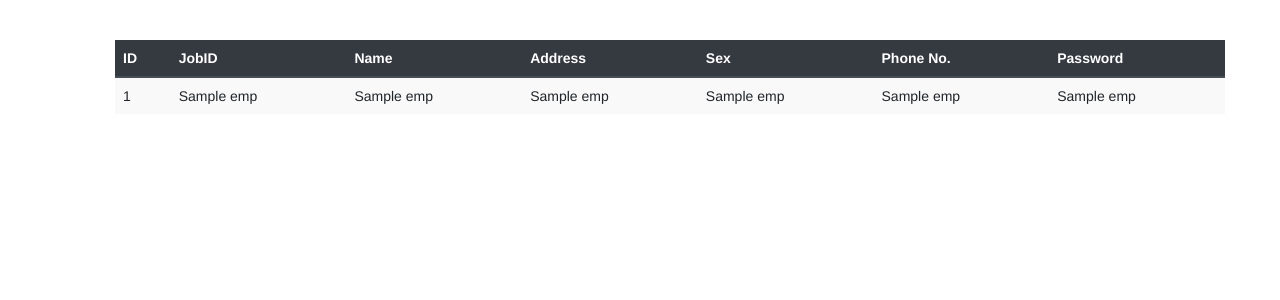
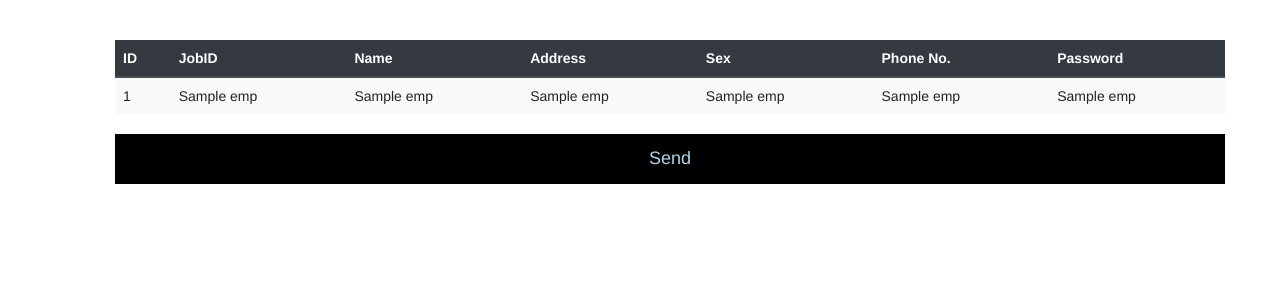
Before and after one commit to rmlsuperville/COMP3613GroupProject, a Flask app: template templates/human_resource.html in a window 1280 px wide. Shown: the part 62-362 px from the top of the page. Run offline with Flask 2, Linux system fonts and the light colour scheme; the template is opened without the code that fills it: most values are stand-ins (such as "Sample title", 1, 10 or a date in 2020); some libraries are stand-ins or nearby versions.

Commit message:
made the email form
not sure if it is working with the data entry

```diff
--- a/templates/human_resource.html
+++ b/templates/human_resource.html
@@ -1,6 +1,24 @@
 {% extends "layout.html" %}
 {% block content %}
+    <style>
+        .mail{
+            display: block;
+            width: 100%;
+            background-color: black;
+            color: lightblue;
+            padding : 12px 24px;
+            font-size: 18px;
+            text-align: center;
+            cursor: pointer;
+            border: none;
+        }
 
+        .mail:hover{
+            background-color: lightseagreen;
+            color: black;
+        }
+    </style>
+    <form action="mailto:hr@company.com" method="post">
     <table class="table table-striped table-hover">
         <thead class="thead-dark">
             <th>ID</th> <th>JobID</th> <th>Name</th> <th>Address</th> <th>Sex</th>  <th>Phone No.</th><th>Password</th>
@@ -21,6 +39,8 @@
         </tbody>
     </table>
 
+    <input type="submit" value="Send" class="mail">
+    </form>
 
 
 {% endblock content %}
```
